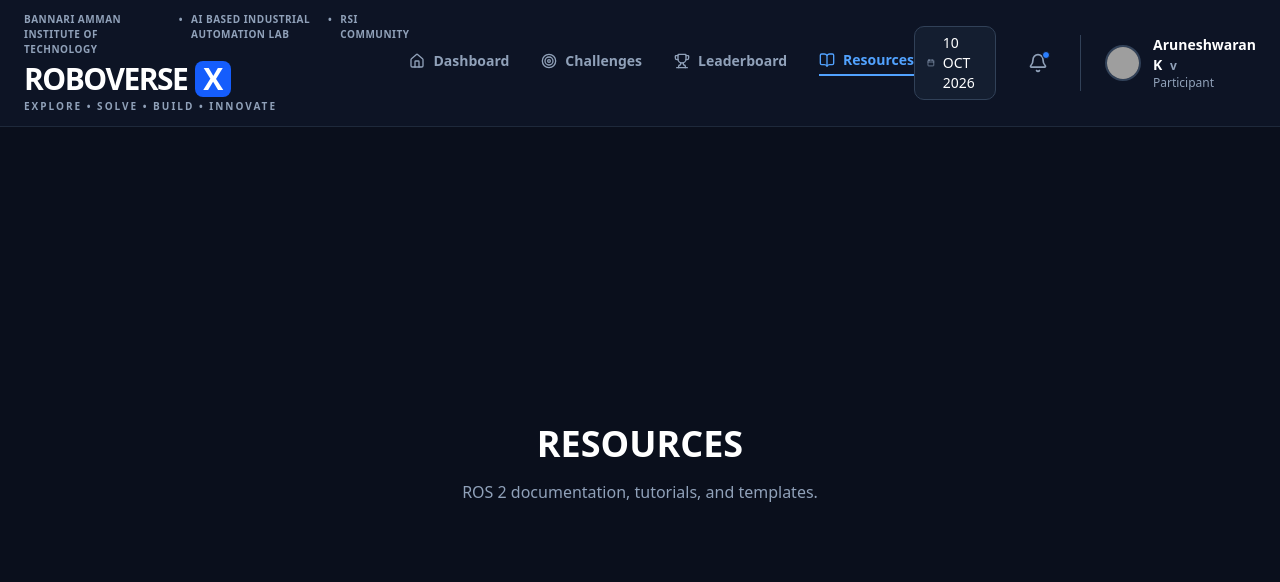
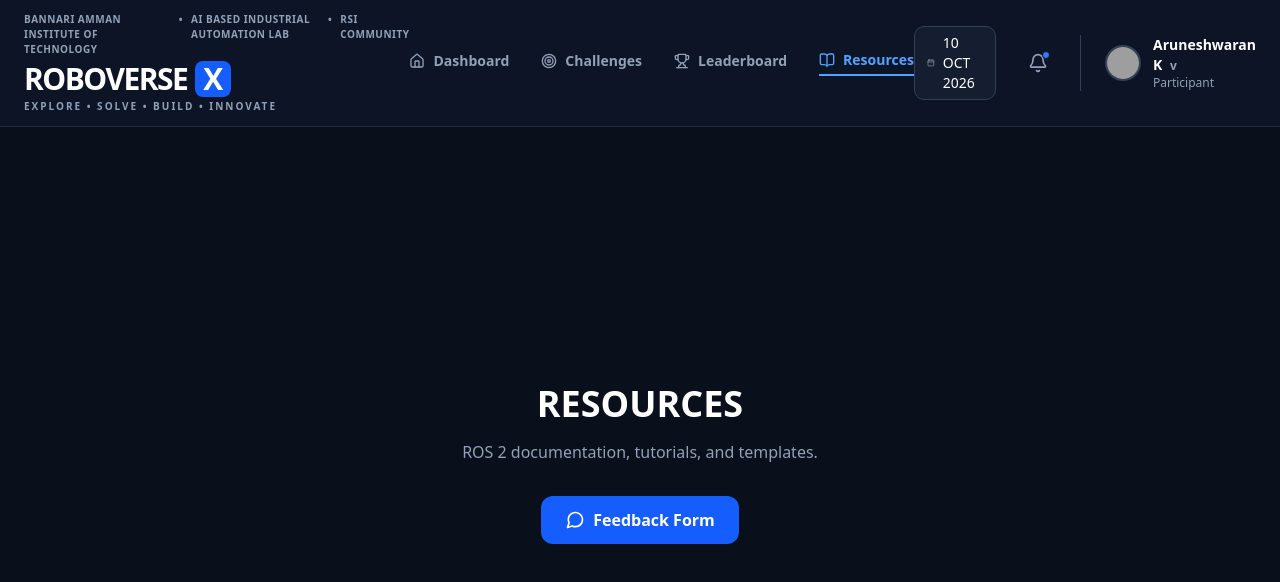
Before and after one commit to Aruneshw/ROBOVERSEX, a Next.js app in the folder apps/web/: page /resources in a window 1280 px wide. Shown: the top 582 px of the page. Built offline with nearby package versions, Linux system fonts and the light colour scheme; grey boxes are pictures that could not be loaded.

Commit message:
Add feedback form link to Resources page

```diff
--- a/apps/web/src/app/resources/page.tsx
+++ b/apps/web/src/app/resources/page.tsx
@@ -7,7 +7,16 @@ export default function ResourcesPage() {
       <div className="flex-1 flex items-center justify-center">
         <div className="text-center">
           <h1 className="text-4xl font-black mb-4">RESOURCES</h1>
-          <p className="text-slate-400">ROS 2 documentation, tutorials, and templates.</p>
+          <p className="text-slate-400 mb-8">ROS 2 documentation, tutorials, and templates.</p>
+          <a
+            href="https://docs.google.com/forms/d/e/1FAIpQLScSJN5oEKQc2Wg5J981VRFjVvyDAJby8yRvpU4OKD43L9mFdQ/viewform?usp=publish-editor"
+            target="_blank"
+            rel="noopener noreferrer"
+            className="inline-flex items-center gap-2 bg-blue-600 hover:bg-blue-500 text-white px-6 py-3 rounded-lg font-bold transition-colors"
+          >
+            <svg viewBox="0 0 24 24" width="20" height="20" stroke="currentColor" strokeWidth="2" fill="none" strokeLinecap="round" strokeLinejoin="round"><path d="M21 11.5a8.38 8.38 0 0 1-.9 3.8 8.5 8.5 0 0 1-7.6 4.7 8.38 8.38 0 0 1-3.8-.9L3 21l1.9-5.7a8.38 8.38 0 0 1-.9-3.8 8.5 8.5 0 0 1 4.7-7.6 8.38 8.38 0 0 1 3.8-.9h.5a8.48 8.48 0 0 1 8 8v.5z"></path></svg>
+            Feedback Form
+          </a>
         </div>
       </div>
     </div>
```
